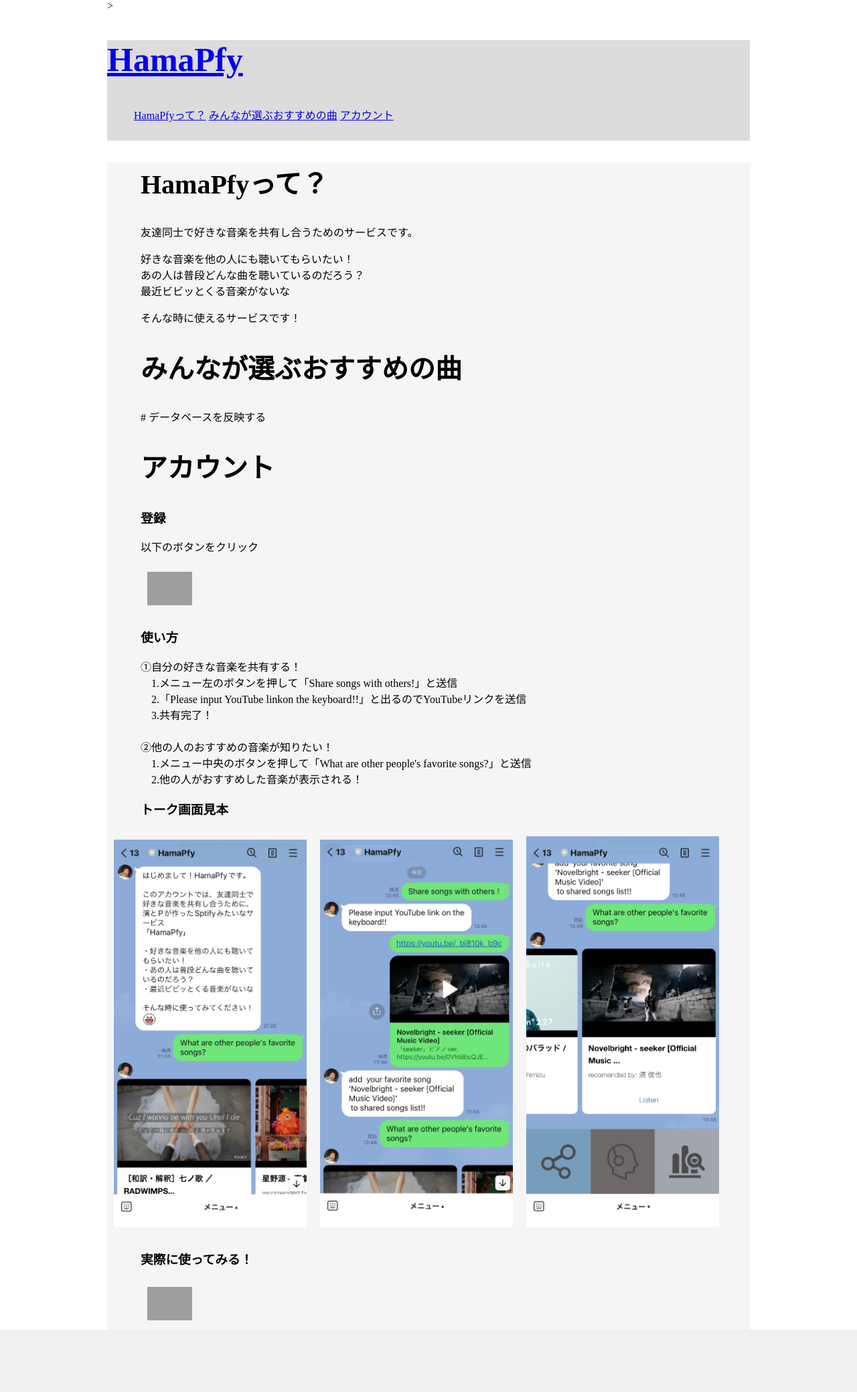
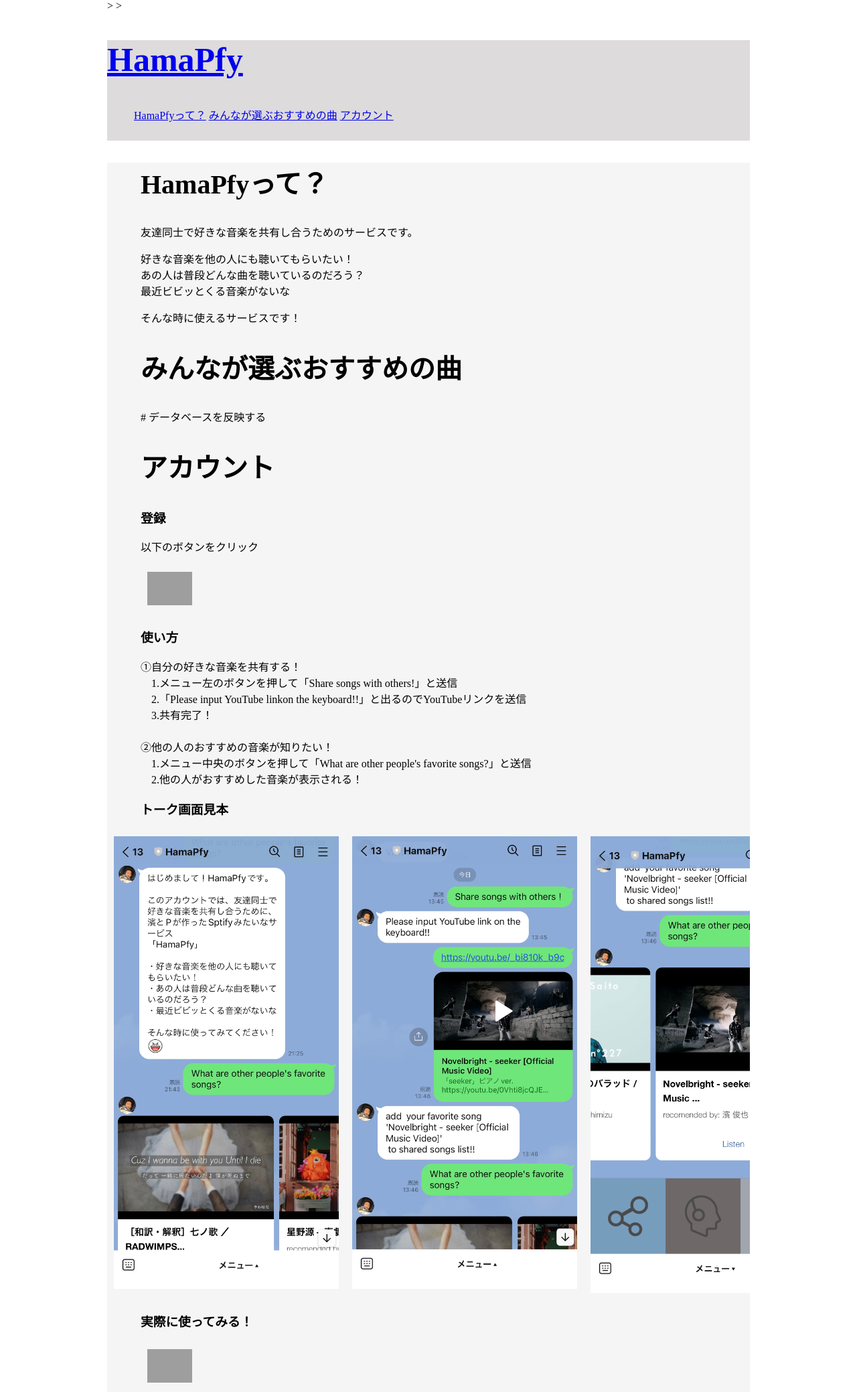
Before and after one commit to Hayato-7812/Line_chatbot, a Flask app: page / in a window 1280 px wide. Shown: the whole page at 67% size. Before the commit the page ends 1986 px from the top, so only its background shows below. Run offline with Flask 2, Linux system fonts and the light colour scheme; grey boxes are pictures that could not be loaded.

Commit message:
HP横幅をデバイスに依存させた、トーク画面見本画像を横スクロール化した

```diff
--- a/static/style.css
+++ b/static/style.css
@@ -40,8 +40,8 @@ h2 {
 }
 
 .talkimage {
-    width: 30%;
-    height: 30%;
+    width: 35%;
+    height: 35%;
     margin: 10px;
 
 }
@@ -50,3 +50,12 @@ h2 {
     background-color: antiquewhite;
     height: 270px;
 }
+
+.talkimages {
+    display: flex;
+    overflow-x: scroll;
+}
+
+@media screen and (max-width: 1024px) {
+
+}
--- a/templates/index.html
+++ b/templates/index.html
@@ -4,7 +4,7 @@
 <head>
     <meta charset="UTF-8">
     <meta http-equiv="X-UA-Compatible" content="IE=edge">
-    <meta name="viewport" content="width=device-width, initial-scale=1.0">
+    <meta name="viewport" content="width=device-width, initial-scale=1.0", <meta name="viewport" content="width=device-width, initial-scale=1.0, viewport-fit=cover">>
     <title>HamaPfyトップページ</title>
     <link rel="stylesheet" href="../static/style.css">
 </head>
@@ -78,8 +78,12 @@
 
                     </ul>
                     <h3>トーク画面見本</h3>
-                    <img src="../static/images/talkimage1.jpg" class="talkimage"><img src="../static/images/talkimage2.jpg"
-                        class="talkimage"><img src="../static/images/talkimage3.jpg" class="talkimage">
+                    <div class="talkimages">
+                        <img src="../static/images/talkimage1.jpg" class="talkimage">
+                        <img src="../static/images/talkimage2.jpg" class="talkimage">
+                        <img src="../static/images/talkimage3.jpg" class="talkimage">
+
+                    </div>
 
                     <h3>実際に使ってみる！</h3>
                     <a href="https://lin.ee/qvTQic8"><img src="https://scdn.line-apps.com/n/line_add_friends/btn/ja.png"
```
